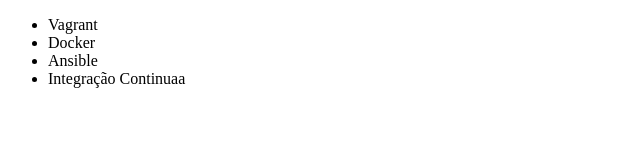
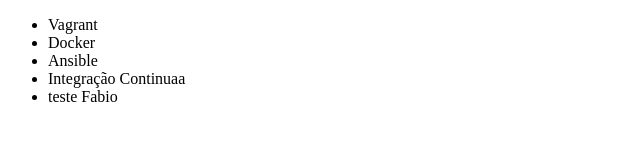
Before and after one commit to frepizo/curso-git, a plain HTML site: page index.html in a window 1280 px wide. Shown: the full height of the page, 0-640 px from the left. Drawn offline with Linux system fonts and the light colour scheme.

Commit message:
Teste Fabio

```diff
--- a/index.html
+++ b/index.html
@@ -10,6 +10,7 @@
         <li>Docker</li>
         <li>Ansible</li>
         <li>Integração Continuaa</li>
+	<li>teste Fabio</li>
     </ul>
 </body>
 </html>
```
